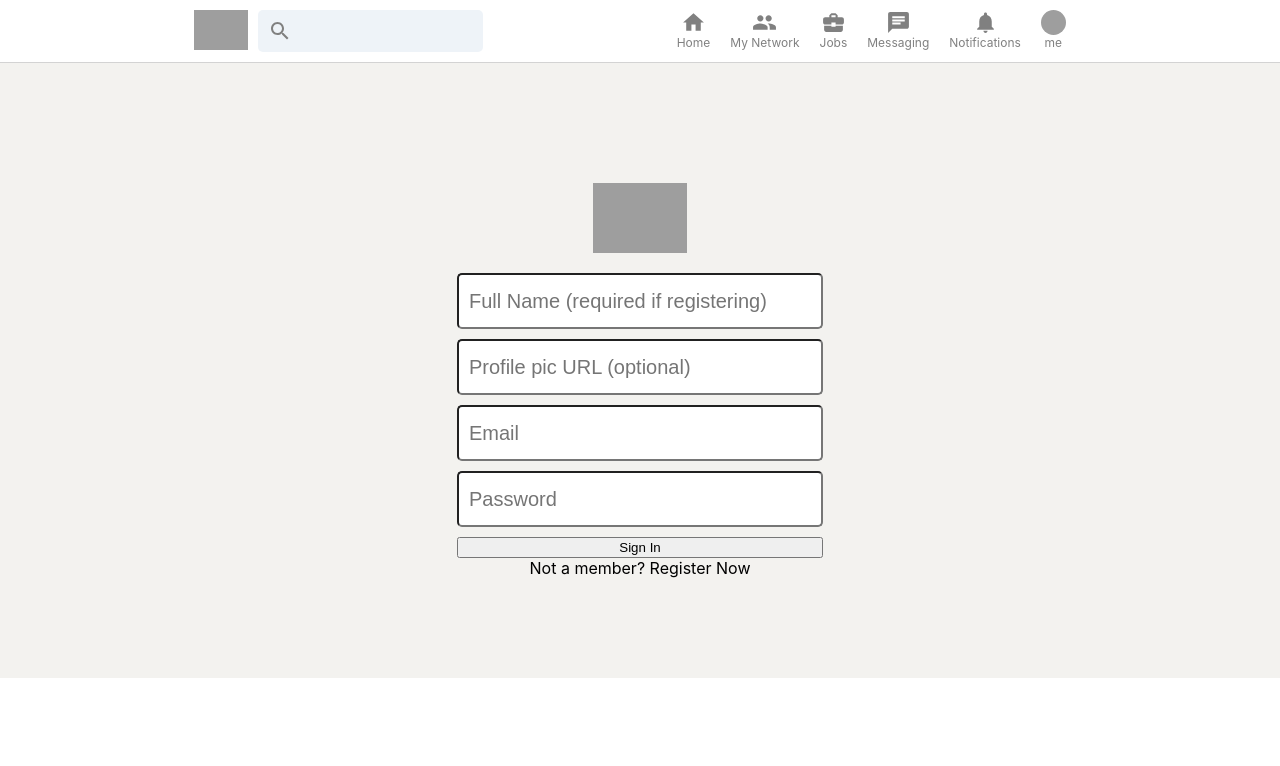
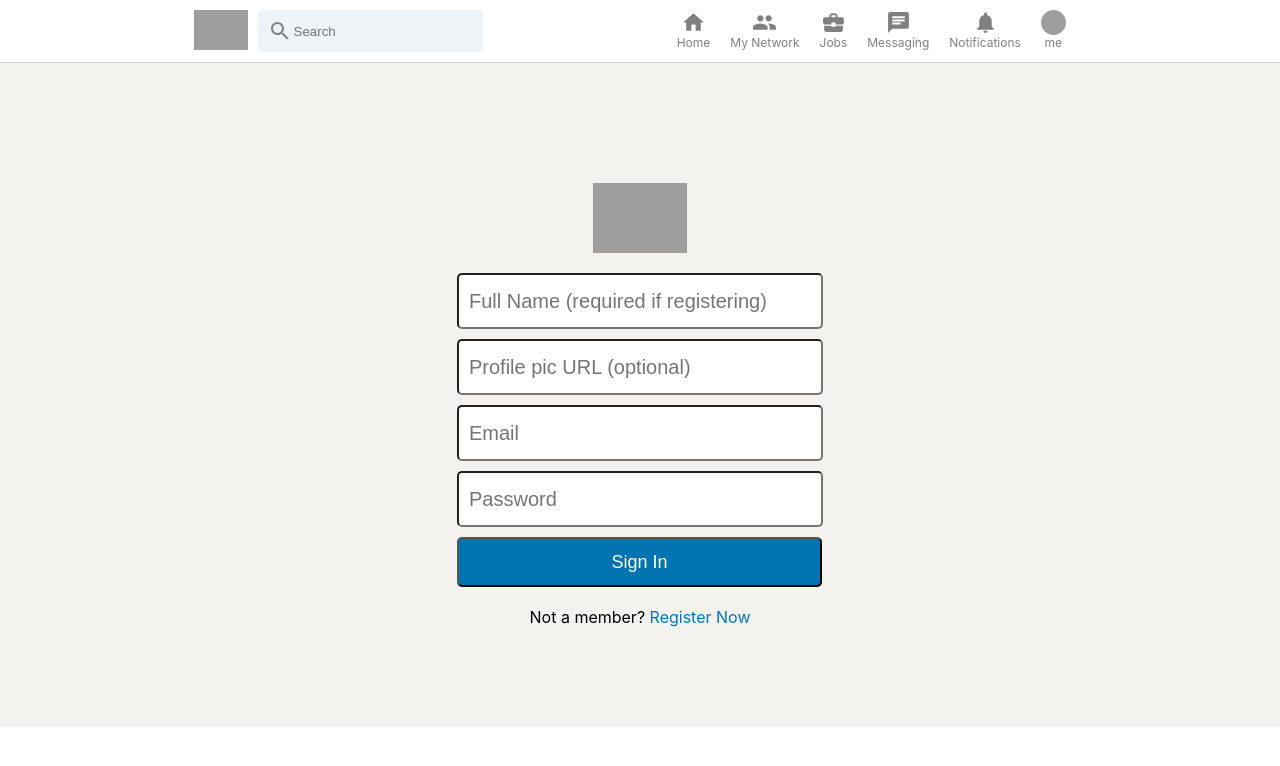
Before and after one commit to GethinDavies1990/linkedin-clone, a React (Create React App) app: page / in a window 1280 px wide. Shown: the top 766 px of the page. Built offline with nearby package versions, Linux system fonts and the light colour scheme; grey boxes are pictures that could not be loaded.

Commit message:
style: login page

```diff
--- a/src/Header.jsx
+++ b/src/Header.jsx
@@ -15,7 +15,7 @@ function Header() {
         <img src='https://img.icons8.com/color/48/linkedin.png' alt='' />
         <div className='header__search'>
           <SearchIcon />
-          <input type='text' />
+          <input placeholder='Search' type='text' />
         </div>
       </div>
       <div className='header__right'>
--- a/src/Login.css
+++ b/src/Login.css
@@ -27,3 +27,21 @@
   margin-bottom: 10px;
   border-radius: 5px;
 }
+
+.login > form > button {
+  width: 365px;
+  height: 50px;
+  font-size: large;
+  color: #fff;
+  background-color: #0074b1;
+  border-radius: 5px;
+}
+
+.login__register {
+  color: #0177b7;
+  cursor: pointer;
+}
+
+.login > p {
+  margin-top: 20px;
+}
```
